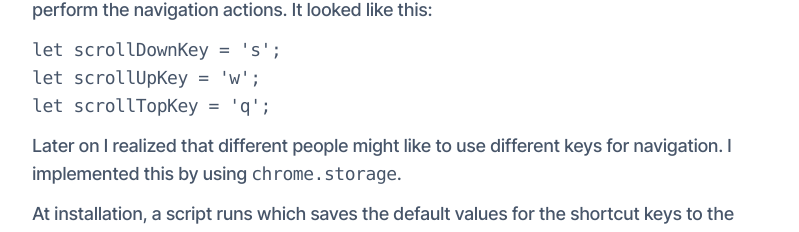
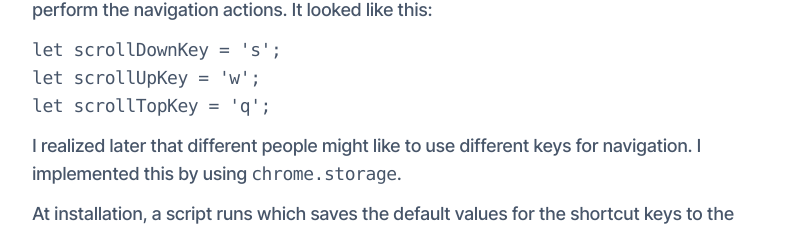
Before and after one commit to alabhyajindal/portfolio, a Next.js app: page /searchselect in a window 1280 px wide. Shown: the part 1950-2182 px from the top of the page, without its empty margins (240-1039 px from the left). Built offline with nearby package versions, Linux system fonts and the light colour scheme.

Commit message:
Check before deploy

```diff
--- a/pages/searchselect.js
+++ b/pages/searchselect.js
@@ -96,14 +96,14 @@ export default function Searchselect() {
             navigation actions. It looked like this:
           </p>
           <code className='block'>
-            let scrollDownKey = 's';
+            let scrollDownKey = &apos;s&apos;;
             <br />
-            let scrollUpKey = 'w'; <br />
-            let scrollTopKey = 'q';
+            let scrollUpKey = &apos;w&apos;; <br />
+            let scrollTopKey = &apos;q&apos;;
           </code>
           <p>
-            Later on I realized that different people might like to use
-            different keys for navigation. I implemented this by using{' '}
+            I realized later that different people might like to use different
+            keys for navigation. I implemented this by using{' '}
             <code>chrome.storage</code>.
           </p>
           <p>
--- a/pages/visits.js
+++ b/pages/visits.js
@@ -195,8 +195,8 @@ export default function Visits() {
             have realized that this is not much of a problem. Also, there are
             lots of improvements needed in the app, especially in user
             onboarding and the process of listing and booking visits. However,
-            I&apos;m not focusing on this project right now and I'm working on
-            other exciting things!
+            I&apos;m not focusing on this project right now and I&apos;m working
+            on other exciting things!
           </p>
         </div>
       </div>
```
